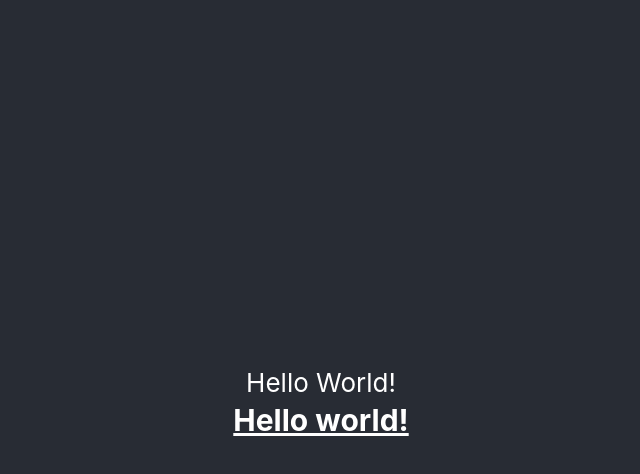
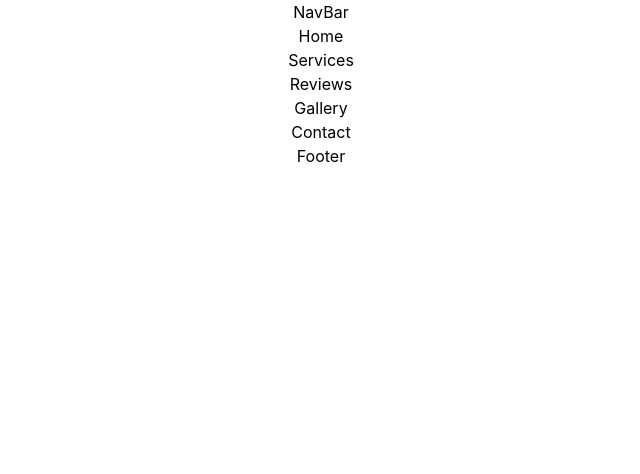
Before and after one commit to Phickayor/AmenJet, a React (Create React App) app in the folder amen-jet/: page / in a window 1280 px wide. Shown: the top 474 px of the page, without its empty margins (319-959 px from the left). Built offline with nearby package versions, Linux system fonts and the light colour scheme.

Commit message:
Creating Components

```diff
--- a/amen-jet/public/index.html
+++ b/amen-jet/public/index.html
@@ -2,7 +2,7 @@
 <html lang="en">
   <head>
     <meta charset="utf-8" />
-    <link rel="icon" href="%PUBLIC_URL%/favicon.ico" />
+    <link rel="icon" href="%PUBLIC_URL%/logo.jpeg" />
     <meta name="viewport" content="width=device-width, initial-scale=1" />
     <meta name="theme-color" content="#000000" />
     <meta
@@ -24,7 +24,7 @@
       work correctly both with client-side routing and a non-root public URL.
       Learn how to configure a non-root public URL by running `npm run build`.
     -->
-    <title>React App</title>
+    <title>Amen Jet</title>
   </head>
   <body>
     <noscript>You need to enable JavaScript to run this app.</noscript>
--- a/amen-jet/src/App.js
+++ b/amen-jet/src/App.js
@@ -1,13 +1,23 @@
 import logo from "./logo.svg";
+import Home from "./components/Home";
 import "./App.css";
+import NavBar from "./components/NavBar";
+import Services from "./components/Services";
+import Reviews from "./components/Reviews";
+import Contact from "./components/Contact";
+import Gallery from "./components/Gallery";
+import Footer from "./components/Footer";
 
 function App() {
   return (
     <div className="App">
-      <header className="App-header">
-        <h1>Hello World!</h1>
-        <h1 className="text-3xl font-bold underline">Hello world!</h1>
-      </header>
+      <NavBar />
+      <Home />
+      <Services />
+      <Reviews />
+      <Gallery />
+      <Contact />
+      <Footer />
     </div>
   );
 }
--- a/amen-jet/src/components/Contact.js
+++ b/amen-jet/src/components/Contact.js
@@ -0,0 +1,6 @@
+import React from "react";
+
+function Contact() {
+  return <div>Contact</div>;
+}
+export default Contact;
--- /dev/null
+++ b/amen-jet/src/components/Footer.js
@@ -0,0 +1,7 @@
+import React from "react";
+
+function Footer() {
+  return <div>Footer</div>;
+}
+
+export default Footer;
--- a/amen-jet/src/components/Gallery.js
+++ b/amen-jet/src/components/Gallery.js
@@ -0,0 +1,7 @@
+import React from "react";
+
+function Gallery() {
+  return <div>Gallery</div>;
+}
+
+export default Gallery;
--- a/amen-jet/src/components/Home.js
+++ b/amen-jet/src/components/Home.js
@@ -0,0 +1,7 @@
+import React from "react";
+
+function Home() {
+  return <div>Home</div>;
+}
+
+export default Home;
--- a/amen-jet/src/components/NavBar.js
+++ b/amen-jet/src/components/NavBar.js
@@ -0,0 +1,7 @@
+import React from "react";
+
+function NavBar() {
+  return <div>NavBar</div>;
+}
+
+export default NavBar;
--- a/amen-jet/src/components/Reviews.js
+++ b/amen-jet/src/components/Reviews.js
@@ -0,0 +1,7 @@
+import React from "react";
+
+function Reviews() {
+  return <div>Reviews</div>;
+}
+
+export default Reviews;
--- a/amen-jet/src/components/Services.js
+++ b/amen-jet/src/components/Services.js
@@ -0,0 +1,7 @@
+import React from "react";
+
+function Services() {
+  return <div>Services</div>;
+}
+
+export default Services;
```
Also changed, not shown: amen-jet/public/logo.jpeg (added).
